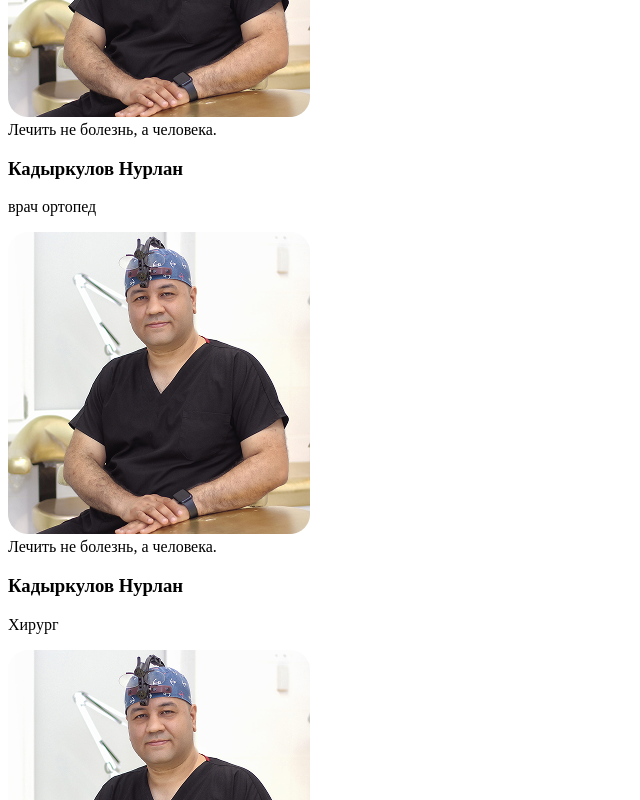
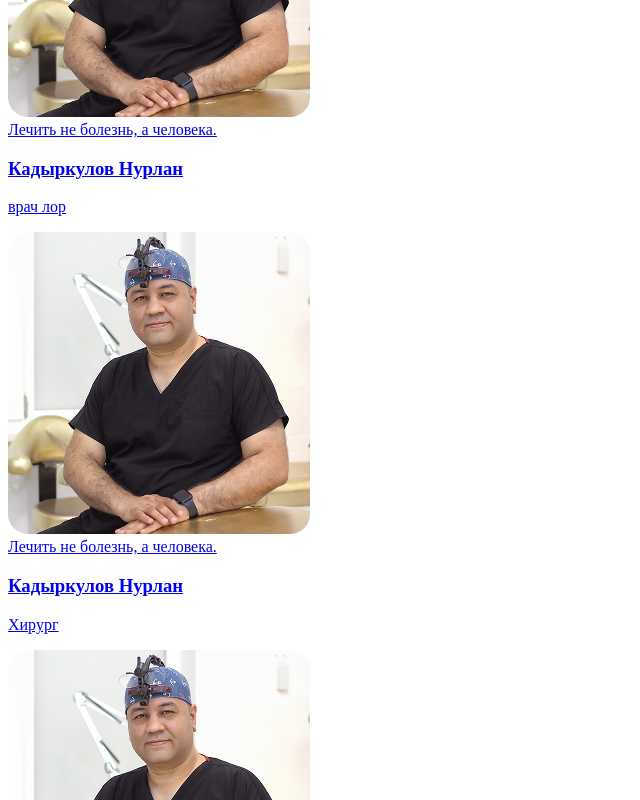
Before and after one commit to raimkulovbaiel1/imbir-next, a Next.js app: page /search/ui/SearchPage in a window 1280 px wide. Shown: the part 1300-2100 px from the top of the page, without its empty margins (0-640 px from the left). Built offline with nearby package versions, Linux system fonts and the light colour scheme.

Commit message:
added DoctorResult

```diff
--- a/src/widgets/doctor-results/ui/DoctorResults.tsx
+++ b/src/widgets/doctor-results/ui/DoctorResults.tsx
@@ -1,3 +1,4 @@
+import Link from "next/link";
 import DoctorCard from "@/entities/doctor/ui/DoctorCard";
 import doctor1 from "@/shared/assets/img/Doc/docer.png";
 
@@ -6,19 +7,19 @@ const doctors = [
     id: 1,
     image: doctor1.src,
     name: "Кадыркулов Нурлан",
-    profession: "Хирург",
+    profession: "врач ортопед",
   },
   {
     id: 2,
     image: doctor1.src,
     name: "Кадыркулов Нурлан",
-    profession: "Хирург",
+    profession: "врач ортопед",
   },
   {
     id: 3,
     image: doctor1.src,
     name: "Кадыркулов Нурлан",
-    profession: "врач ортопед",
+    profession: "врач лор",
   },
   {
     id: 4,
@@ -42,14 +43,19 @@ const doctors = [
 
 export default function DoctorResults() {
   return (
-    <div className="mt-10 grid grid-cols-1 justify-items-center gap-x-[30px] gap-y-[40px] sm:grid-cols-2 lg:grid-cols-3">
+    <div className="mt-10 grid grid-cols-2 justify-items-center gap-x-[30px] gap-y-[40px] sm:grid-cols-2 lg:grid-cols-3">
       {doctors.map((doctor) => (
-        <DoctorCard
+        <Link
           key={doctor.id}
-          image={doctor.image}
-          name={doctor.name}
-          profession={doctor.profession}
-        />
+          href={`/doctor-anketa/${doctor.id}`}
+          className="block w-full"
+        >
+          <DoctorCard
+            image={doctor.image}
+            name={doctor.name}
+            profession={doctor.profession}
+          />
+        </Link>
       ))}
     </div>
   );
```
